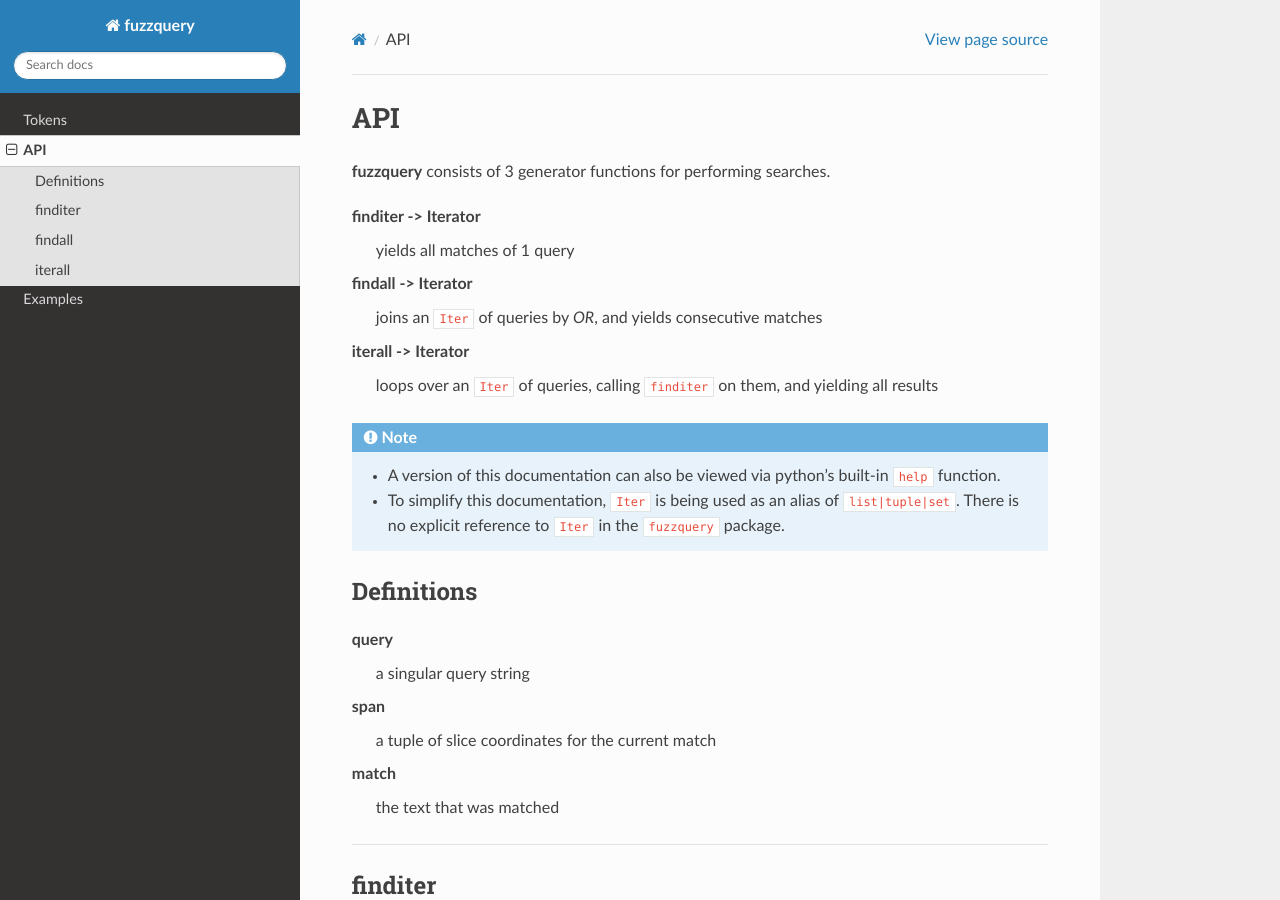
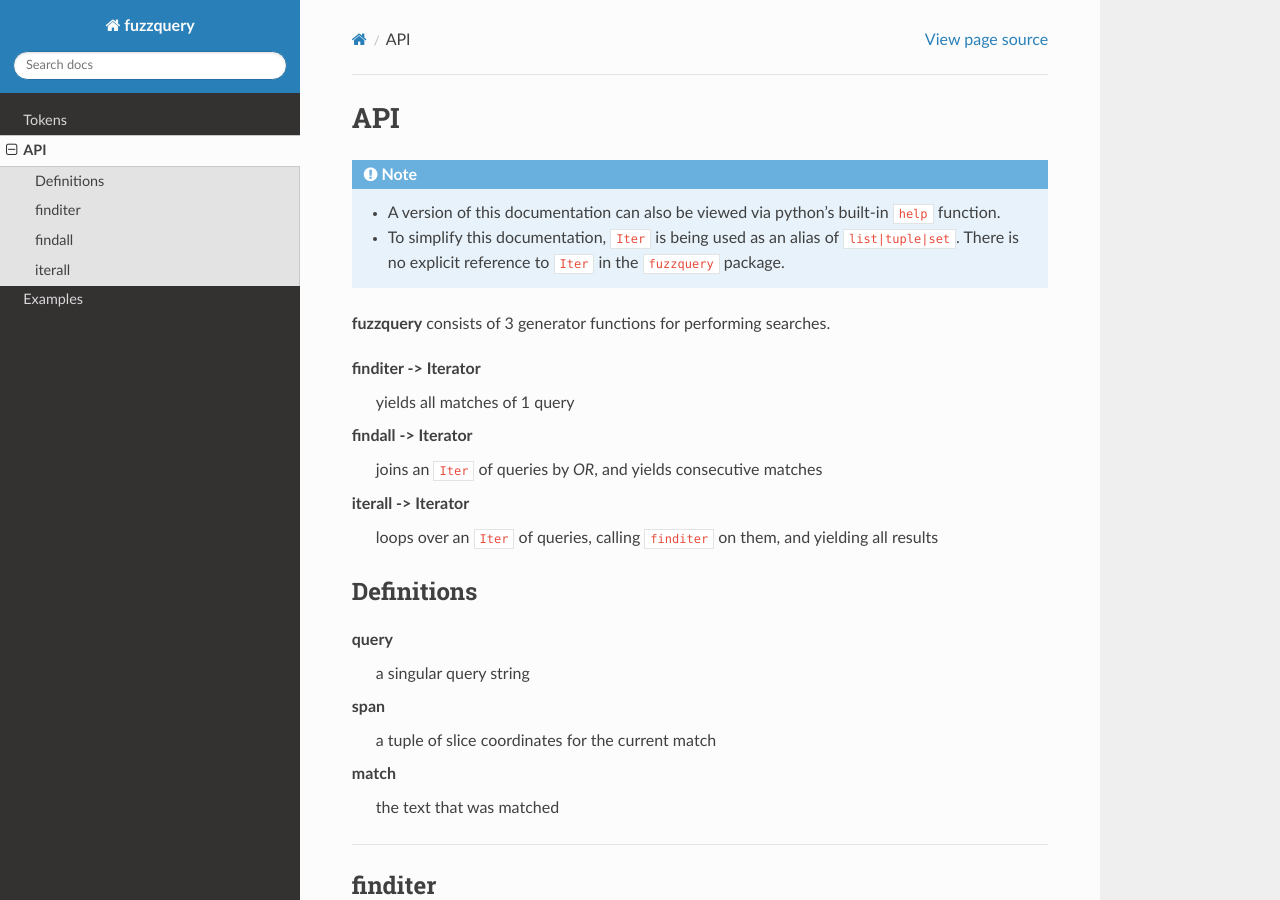
Before and after one commit to OneMadGypsy/fuzzquery, a Sphinx documentation site: the page built from docs/source/api.rst, in a window 1280 px wide and 900 px high. Built offline with Sphinx 7.4.7 and the Read the Docs theme 2.0.0, drawn with Linux system fonts in a browser that asks for light colours; part of the change alters nothing that is shown.

```diff
--- a/docs/source/api.rst
+++ b/docs/source/api.rst
@@ -1,5 +1,10 @@
 API
 ========
+
+.. note::
+
+  - A version of this documentation can also be viewed via python's built-in ``help`` function.
+  - To simplify this documentation, ``Iter`` is being used as an alias of ``list|tuple|set``. There is no explicit reference to ``Iter`` in the ``fuzzquery`` package.
 
 **fuzzquery** consists of 3 generator functions for performing searches.
 
@@ -9,11 +14,6 @@ findall -> Iterator
   joins an ``Iter`` of queries by `OR`, and yields consecutive matches
 iterall -> Iterator
   loops over an  ``Iter`` of queries, calling ``finditer`` on them, and yielding all results
-
-.. note::
-
-  - A version of this documentation can also be viewed via python's built-in ``help`` function.
-  - To simplify this documentation, ``Iter`` is being used as an alias of ``list|tuple|set``. There is no explicit reference to ``Iter`` in the ``fuzzquery`` package.
 
 Definitions
 -----------
```
